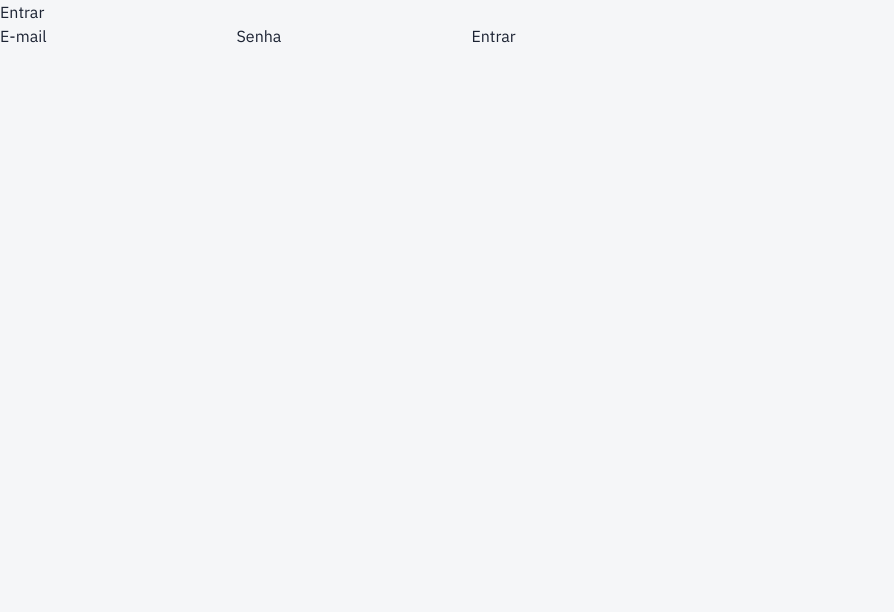
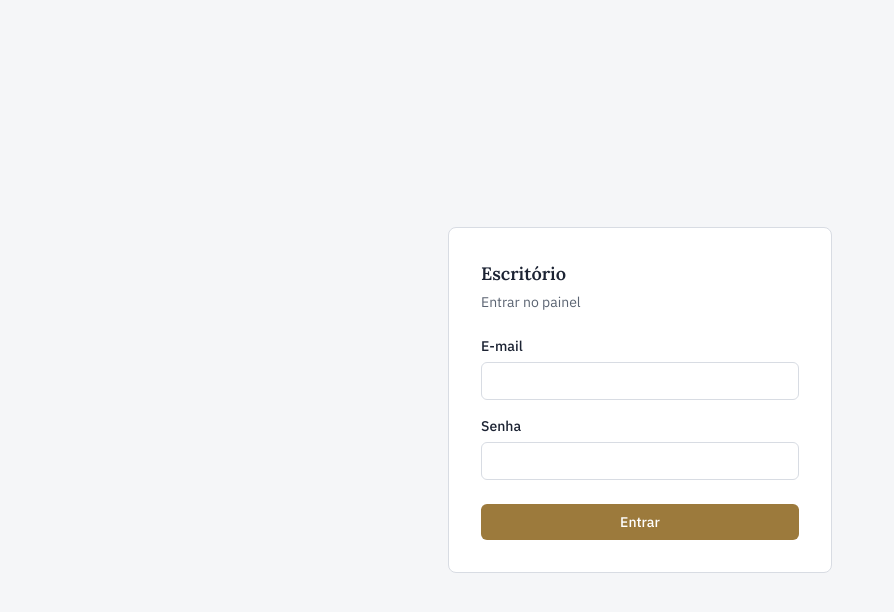
Before and after one commit to fagnergms/iaadv, a Next.js app: page /login in a window 1280 px wide. Shown: the top 612 px of the page, without its empty margins (0-894 px from the left). Built offline with nearby package versions, Linux system fonts and the light colour scheme.

Commit message:
style: apply design system to login page

```diff
--- a/src/app/login/page.tsx
+++ b/src/app/login/page.tsx
@@ -2,27 +2,52 @@
 
 import { useActionState } from "react";
 import { loginAction } from "@/app/actions/auth";
+import { Field, inputClass } from "@/components/ui/Field";
+import { buttonClass } from "@/components/ui/button-styles";
 
 export default function LoginPage() {
   const [state, formAction, pending] = useActionState(loginAction, {});
 
   return (
-    <main>
-      <h1>Entrar</h1>
-      <form action={formAction}>
-        <label>
-          E-mail
-          <input type="email" name="email" required />
-        </label>
-        <label>
-          Senha
-          <input type="password" name="password" required />
-        </label>
-        {state?.error && <p role="alert">{state.error}</p>}
-        <button type="submit" disabled={pending}>
-          {pending ? "Entrando..." : "Entrar"}
-        </button>
-      </form>
+    <main className="flex min-h-screen items-center justify-center bg-paper px-4">
+      <div className="w-full max-w-sm rounded-lg border border-slate bg-paper-raised p-8">
+        <p className="font-serif text-lg font-semibold text-ink">
+          Escritório
+        </p>
+        <h1 className="mt-1 mb-6 text-sm text-ink-muted">
+          Entrar no painel
+        </h1>
+        <form action={formAction} className="flex flex-col gap-4">
+          <Field label="E-mail">
+            <input
+              type="email"
+              name="email"
+              required
+              className={inputClass}
+            />
+          </Field>
+          <Field label="Senha">
+            <input
+              type="password"
+              name="password"
+              required
+              className={inputClass}
+            />
+          </Field>
+          {state?.error && (
+            <p role="alert" className="text-sm text-brick">
+              {state.error}
+            </p>
+          )}
+          <button
+            type="submit"
+            disabled={pending}
+            className={`${buttonClass("primary")} mt-2`}
+          >
+            {pending ? "Entrando..." : "Entrar"}
+          </button>
+        </form>
+      </div>
     </main>
   );
 }
```
